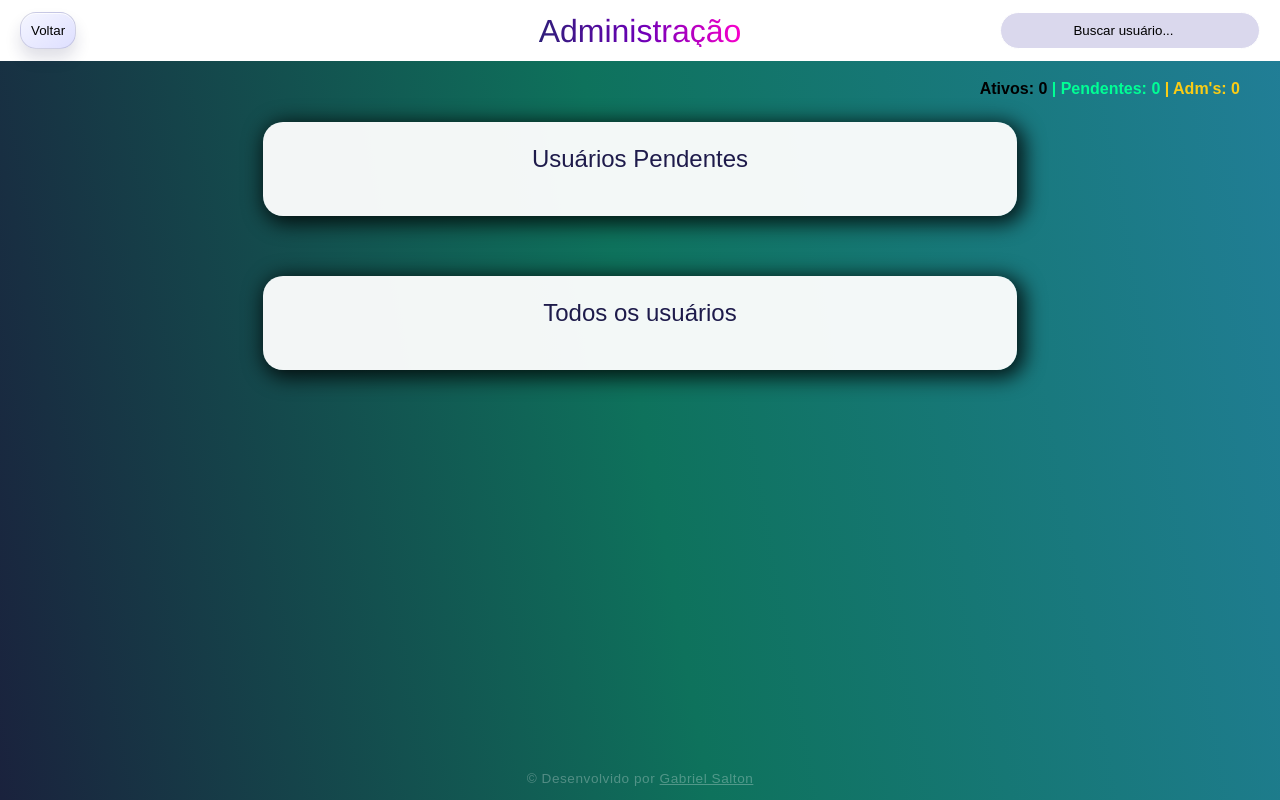
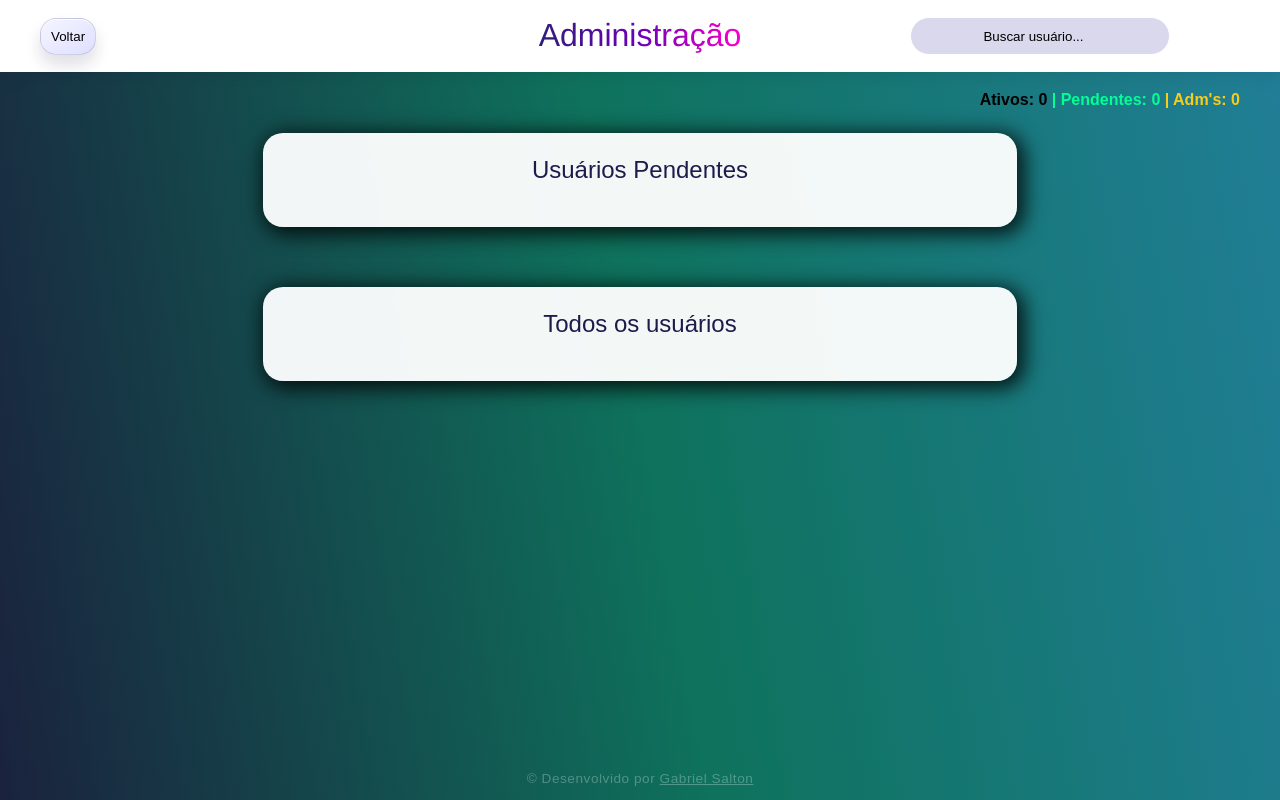
Before and after one commit to gabrielsaltonn/VolkswagenMapa, a website: page public/admin.html in a window 1280 px wide. Drawn offline with Linux system fonts and the light colour scheme; no server answers; sample sign-in values are in the browser's storage.

Commit message:
Padroniza header e refina experiencia da sidebar

```diff
--- a/public/css/admin.css
+++ b/public/css/admin.css
@@ -320,3 +320,8 @@
     background: #dc2626;
     color: white;
 }
+
+#backToMapBtn {
+    position: relative;
+    left: -70px;
+}
--- a/public/css/layout.css
+++ b/public/css/layout.css
@@ -1,11 +1,37 @@
 header {
-    padding: 12px 20px;
+    min-height: 72px;
+    padding: 0 110px;
     background-color: var(--bg-light);
     position: relative;
+
     display: flex;
     align-items: center;
     justify-content: space-between;
+    gap: 24px;
+
+    box-sizing: border-box;
+    box-shadow: 0 4px 16px rgba(15, 23, 42, 0.08);
+    z-index: 900;
 }
+
+header h1 {
+    margin: 0;
+    flex: 1;
+    text-align: center;
+    line-height: 1.1;
+    font-size: clamp(1.6rem, 2.4vw, 2.15rem);
+}
+
+header #search,
+header .admin-search {
+    height: 38px;
+    min-width: 260px;
+    max-width: 320px;
+    padding: 0 18px;
+    border-radius: 999px;
+    box-sizing: border-box;
+}
+
 
 .logo1 {
     height: 50px;
```
